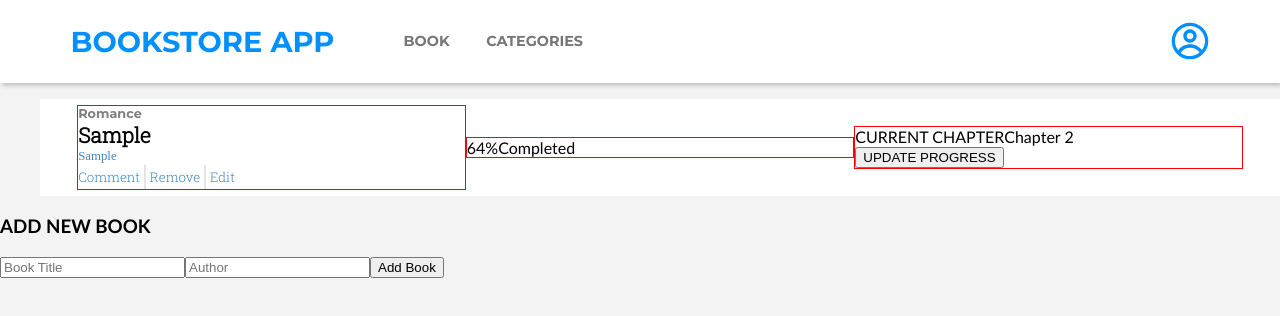
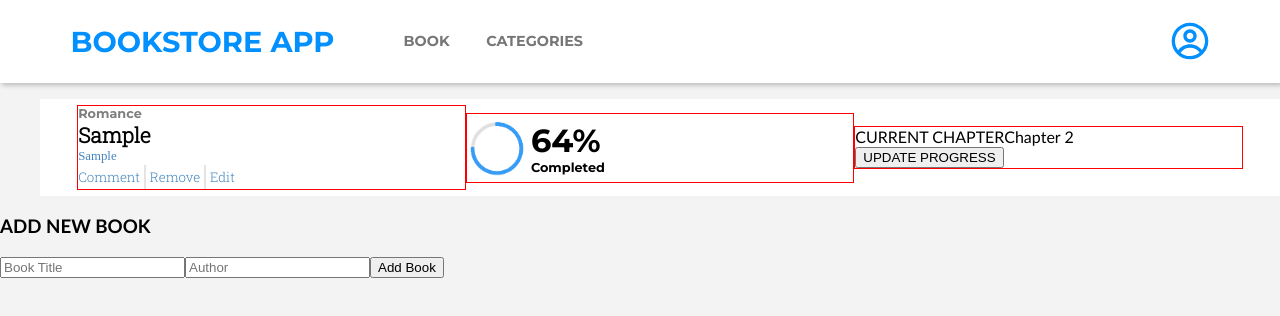
Before and after one commit to frempongdev/Bookstore, a React (Create React App) app: page / in a window 1280 px wide. Both pictures are taken after typing "Sample", "Sample" into the empty fields and a click on the button "Add Book". Shown: the top 316 px of the page. Built offline with nearby package versions, Linux system fonts and the light colour scheme; no server answers.

Commit message:
Update Book.css to give style to book progress

```diff
--- a/src/components/Book.js
+++ b/src/components/Book.js
@@ -1,5 +1,6 @@
 import PropTypes from 'prop-types';
 import { useDispatch } from 'react-redux';
+import progressImg from '../assets/progressBar.png';
 import { removeBook, removeBookFromAPI } from '../redux/books/bookSlice';
 import '../styles/Book.css';
 
@@ -34,10 +35,11 @@ const Book = ({
       </div>
       <div className="bookMid">
         <div className="progress">
-          <div className="progress-circle" />
-
-          64%
-          <span className="completed">Completed</span>
+          <img className="progressImg" src={progressImg} alt="" />
+          <div className="progressInfo">
+            <span className="progressNum">64%</span>
+            <span className="completed">Completed</span>
+          </div>
         </div>
       </div>
       <div className="bookRight">
--- a/src/styles/Book.css
+++ b/src/styles/Book.css
@@ -52,5 +52,31 @@
   background-color: rgb(228, 228, 228);
   height: 1.5rem;
   width: 0.125rem;
+}
 
+.progress {
+  display: flex;
+  align-items: center;
 }
+
+.progressImg {
+  height: 4.25rem;
+  /* width: 4.25rem; */
+}
+
+.progressInfo {
+  display: flex;
+  flex-direction: column;
+}
+
+.progressNum {
+  font-size: 2rem;
+  font-family: 'Montserrat', sans-serif;
+  font-weight: normal;
+}
+
+.completed {
+  font-size: 0.8rem;
+  font-family: 'Montserrat', sans-serif;
+  font-weight: normal;
+}
```
Also changed, not shown: src/assets/progressBar.png (added).
